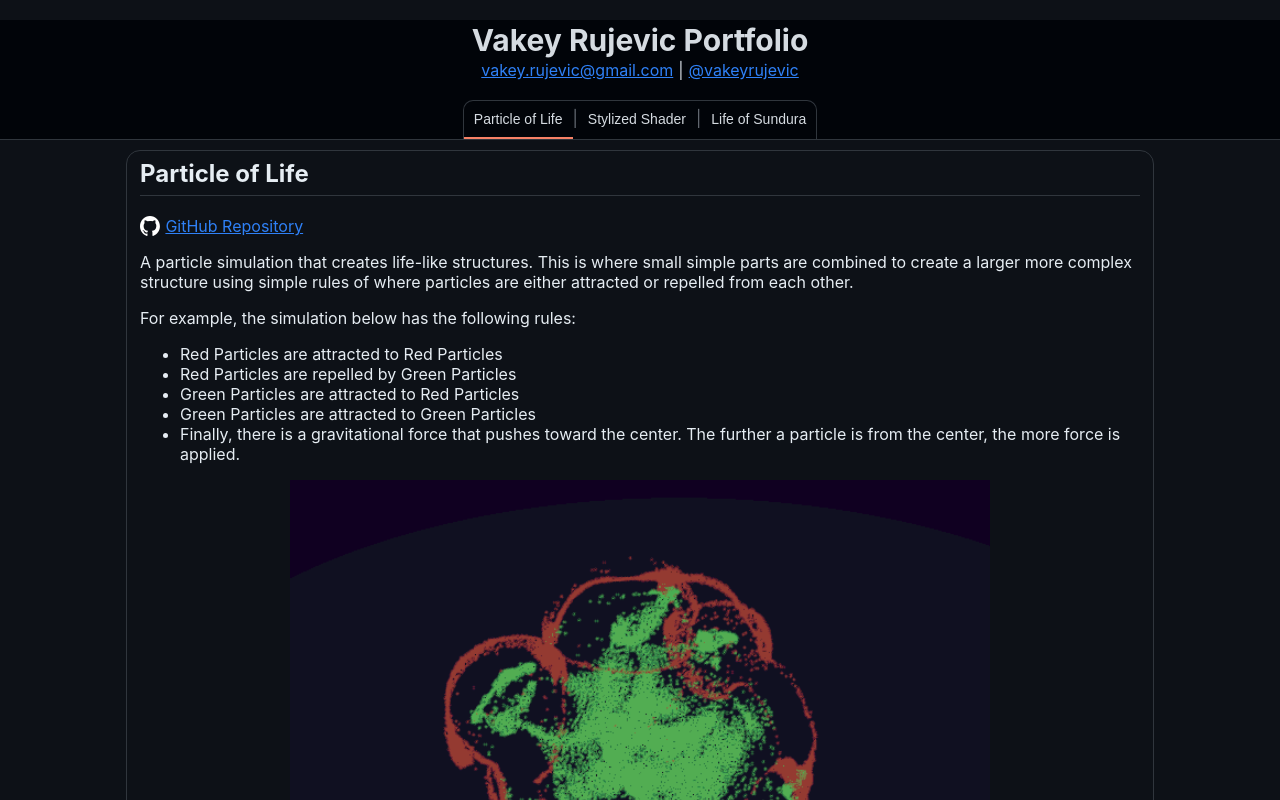
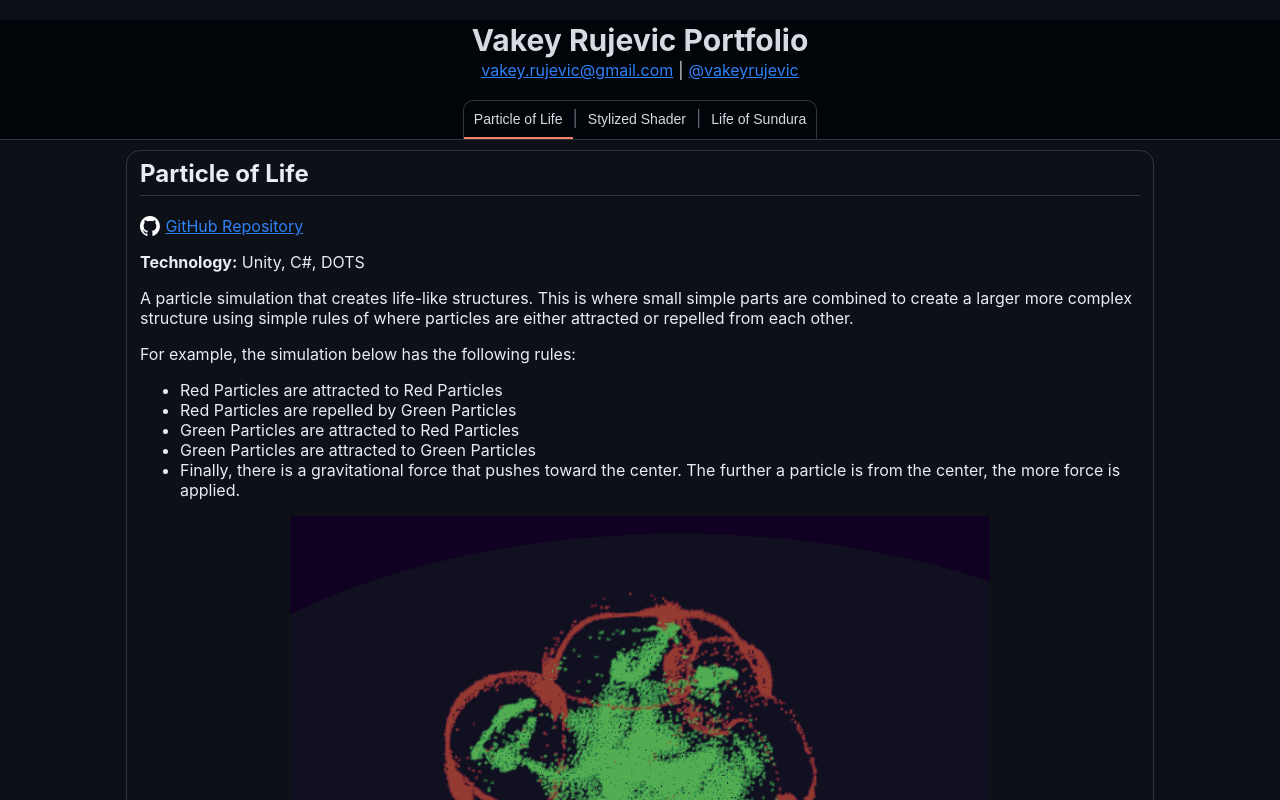
Before and after one commit to Vacummus/vacummus.github.io, a React (Create React App) app in the folder client/: page / in a window 1280 px wide. Shown: the top 800 px of the page. Built offline with nearby package versions, Linux system fonts and the light colour scheme.

Commit message:
Add tech info

```diff
--- a/client/src/App.js
+++ b/client/src/App.js
@@ -76,6 +76,10 @@ function ParticlePage() {
         </a>
 
         <p>
+          <strong>Technology:</strong> Unity, C#, DOTS
+        </p>
+
+        <p>
           A particle simulation that creates life-like structures.
           This is where small simple parts are combined to create a larger more complex structure using simple rules of where particles are either attracted or repelled from each other.
         </p>
@@ -119,6 +123,10 @@ function ShaderPage() {
         <h2 className="bottomBorder innerSection_title">Stylized Shader</h2>
 
         <p>
+          <strong>Technology:</strong> Unity, C#, HLSL
+        </p>
+
+        <p>
           The goal of this project was to render complex scenes and models to look 2D hand drawn. This includes stylizing the lighting (creating flat shadows) and drawing outlines on the edges of 3D models.
         </p>
 
@@ -148,7 +156,11 @@ function SunduraPage() {
       <div className="innerSection">
         <h2 className="bottomBorder innerSection_title">Life of Sundura</h2>
 
-        <p>Life of Sundura is a bunch of experiments/prototypes for a game about playing the entire life span of an organism. The goal was to use 2D physics to simulate the life-like movement of organisms.</p>
+        <p>
+          <strong>Technology:</strong> Unity, C#, DOTS
+        </p>
+
+        <p>A collection of prototypes for a game about playing the entire life span of an organism. The goal was to use 2D physics to simulate the life-like movement of organisms.</p>
 
         <div className="mediaArea">
           <video className="videoImageFullSize" autoPlay loop muted playsInline>
```
